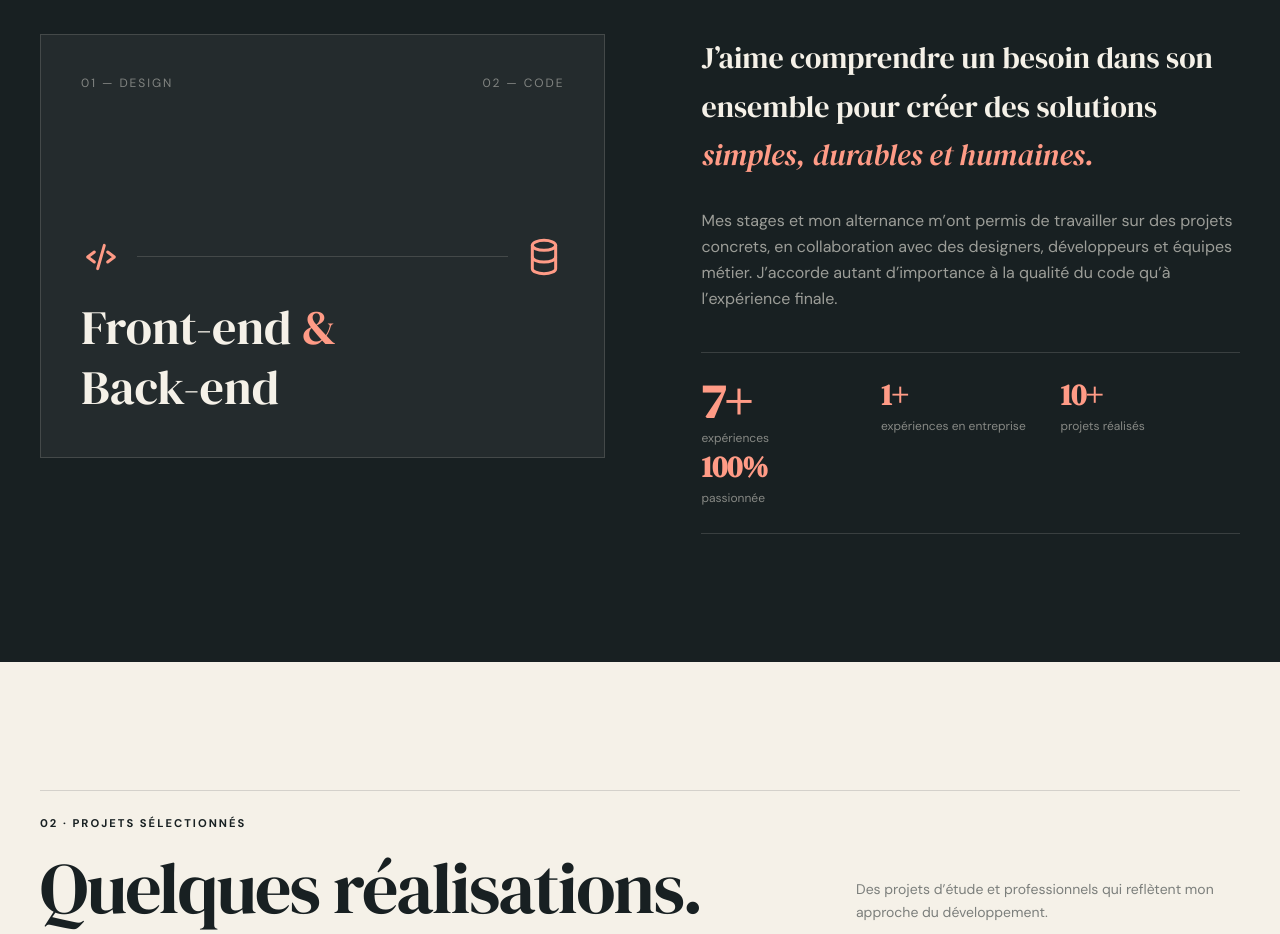
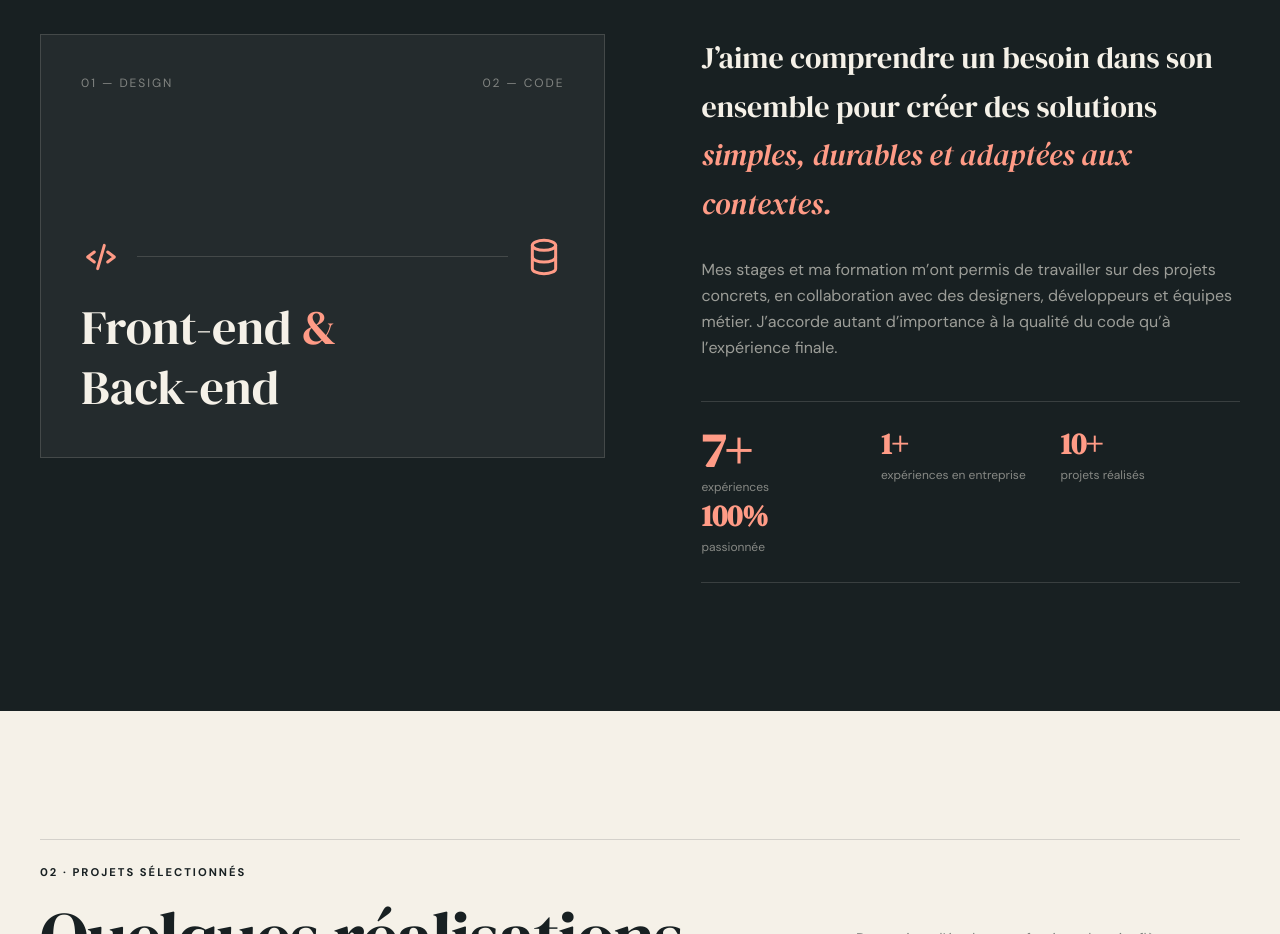
Before and after one commit to KathleenFrancis/Portfolio, a React (Vite) app: page / in a window 1280 px wide. Shown: the part 1360-2294 px from the top of the page. Built offline with nearby package versions, Linux system fonts and the light colour scheme.

Commit message:
MAJ texte section About

```diff
--- a/src/sections/AboutSection.tsx
+++ b/src/sections/AboutSection.tsx
@@ -47,11 +47,11 @@ function AboutSection() {
             solutions
             <span className="italic text-coral-light">
               {" "}
-              simples, durables et humaines.
+              simples, durables et adaptées aux contextes.
             </span>
           </p>
           <p className="mt-7 max-w-xl leading-relaxed text-cream/60">
-            Mes stages et mon alternance m’ont permis de travailler sur des
+            Mes stages et ma formation m’ont permis de travailler sur des
             projets concrets, en collaboration avec des designers, développeurs
             et équipes métier. J’accorde autant d’importance à la qualité du
             code qu’à l’expérience finale.
```
